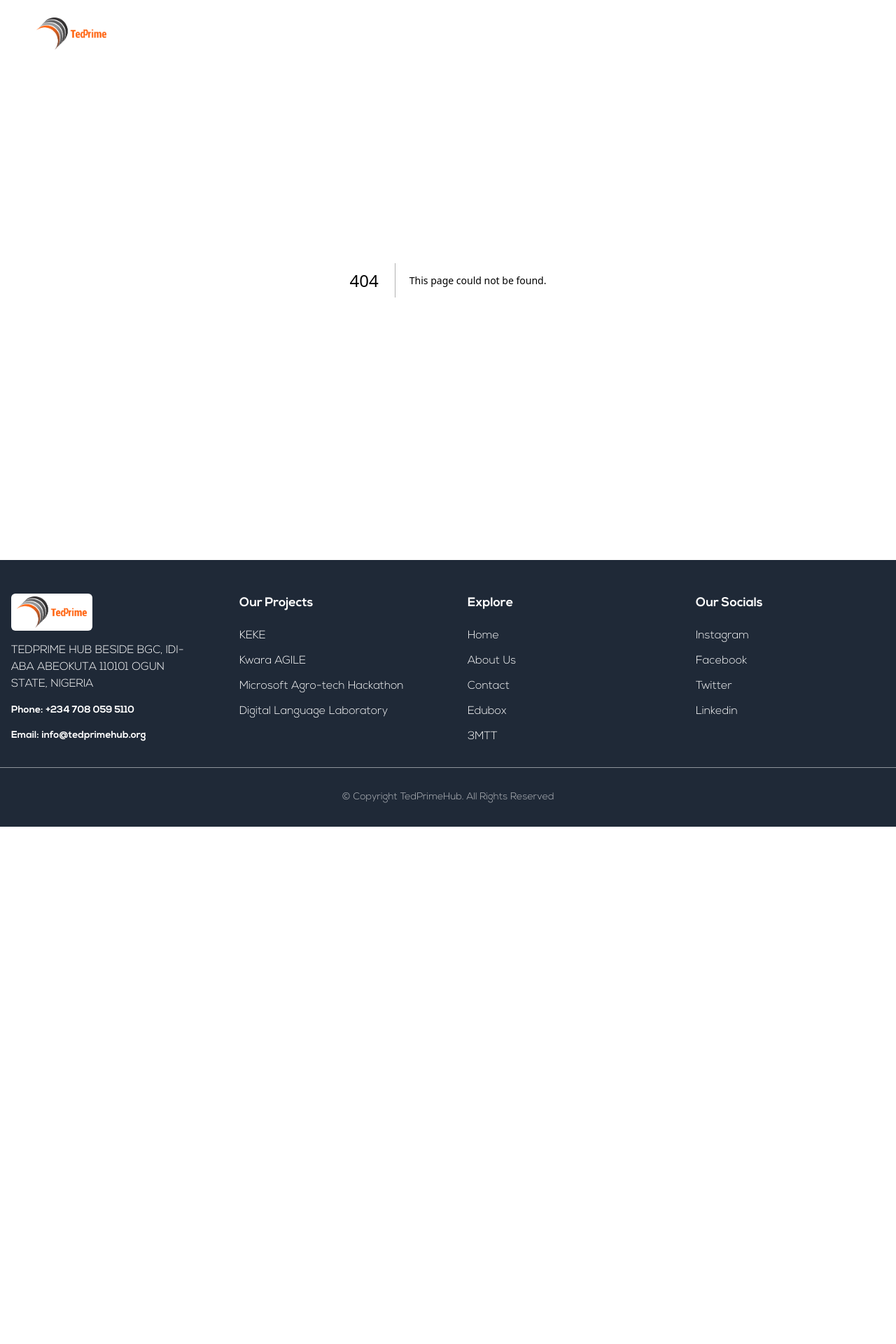
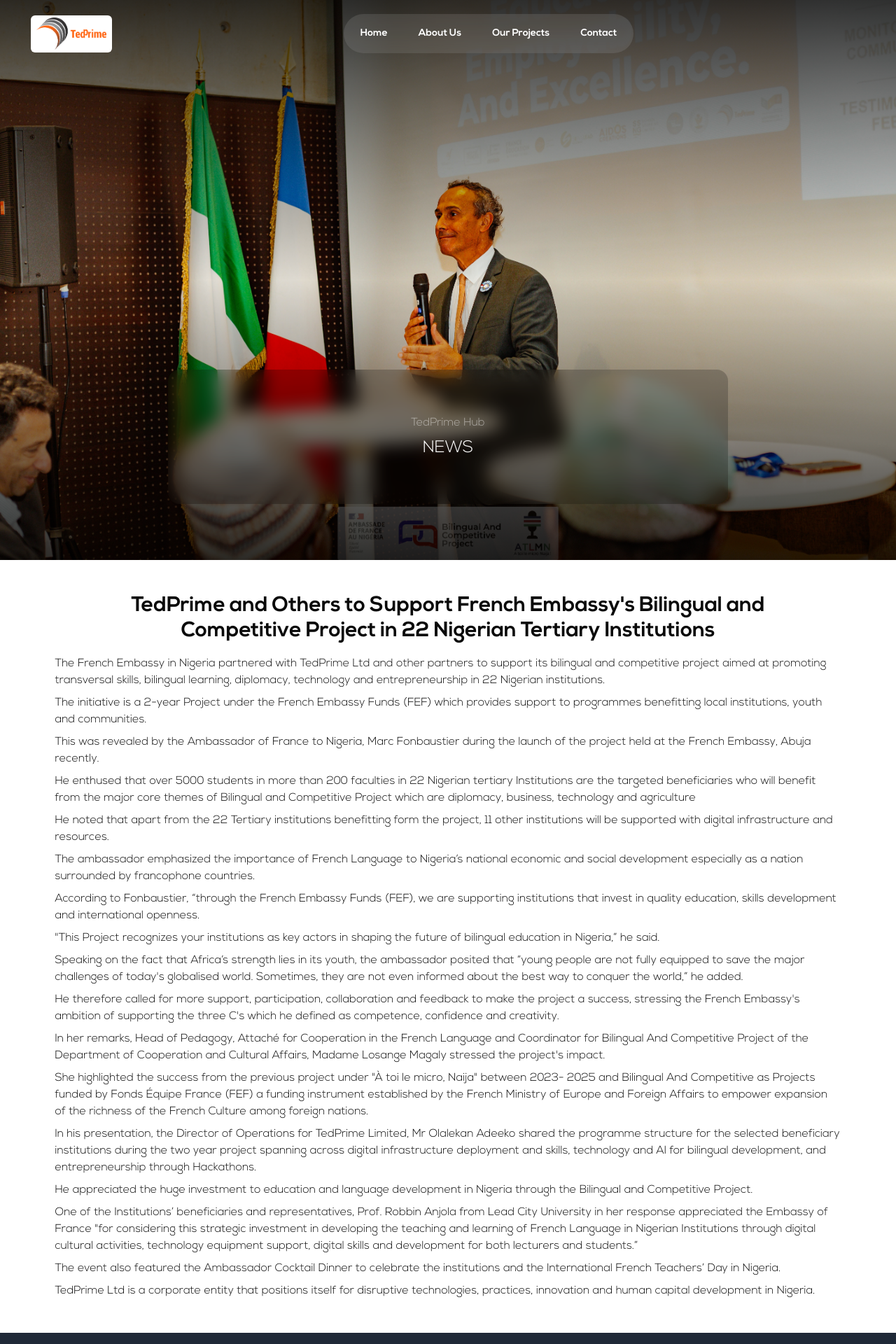
Before and after one commit to tedprime/nudotnet, a Next.js app: page /News/BAC in a window 1280 px wide. Before the commit this address had no page. Shown: the top 1920 px of the page at 70% size. Before the commit the page ends 1181 px from the top, so only its background shows below. Built offline with nearby package versions, Linux system fonts and the light colour scheme.

Commit message:
update imgs

```diff
--- /dev/null
+++ b/src/app/News/BAC/page.tsx
@@ -0,0 +1,9 @@
+import { BAC } from '../../../features/News';
+
+export default function Page() {
+  return (
+    <>
+      <BAC />
+    </>
+  );
+}
--- a/src/components/home/events.tsx
+++ b/src/components/home/events.tsx
@@ -9,20 +9,27 @@
 const events = [
   {
     id: 1,
+    date: 'March 2026',
+    description:
+      "TedPrime and Others to Support French Embassy's Bilingual and Competitive Project in 22 Nigerian Tertiary Institutions. ",
+    link: '/BAC',
+  },
+  {
+    id: 2,
     date: 'Sep 2023',
     description:
       'We aim to bridge the gap between education, technology and Skills between the Global North and Nigeria by providing schools, teachers, students and policy administrators the necessary skills through sustainable partnerships.',
     link: 'https://www.startupguide.com/tedprime-hub',
   },
   {
-    id: 2,
+    id: 3,
     date: 'Mar 2025',
     description:
       'A Nigerian ed-tech organisation, TedPrime Hub, has unveiled a digital platform tailored to uplift Nigeria’s artisans and informal sector',
     link: 'https://punchng.com/firm-unveils-platforms-to-empower-artisans/',
   },
   {
-    id: 3,
+    id: 4,
     date: 'Feb 2025',
     description: 'KWSG targets 28,000 school girls for digital skills training',
     link: 'https://thereflection.com.ng/2025/02/17/kwsg-targets-28000-school-girls-for-digital-skills-training-stephen-olufemi-oni-ilorin/',
@@ -60,7 +67,29 @@
         <div className="w-full overflow-hidden">
           <Slider ref={sliderRef} {...settings} className="h-full w-full">
             {/* slide */}
-            <div key={1} className="h-full w-full rounded-md border">
+             <div key={1} className="h-full w-full rounded-md border">
+              <Image
+                src={'/images/_A1A4699.jpg'}
+                alt=""
+                width={500}
+                height={500}
+                className="h-[250px] w-full rounded-t-md md:h-[450px]"
+              />
+              <p className="px-4 pt-6 text-black/80">Feb 2025</p>
+              <h4 className="mx-4 my-4 font-semibold">
+                TedPrime and Others to Support French Embassy's Bilingual and Competitive Project in 22 Nigerian Tertiary Institutions.
+              </h4>
+              <div className="mb-4">
+                <Link
+                  href={'/BAC'}
+                  target="_blank"
+                  className="px-4 text-[#ef6e11] underline"
+                >
+                  Full story here
+                </Link>
+              </div>
+            </div>
+            <div key={2} className="h-full w-full rounded-md border">
               <Image
                 src={'/images/agile.jpeg'}
                 alt=""
@@ -84,7 +113,7 @@
               </div>
             </div>
             {/* slide */}
-            <div key={2} className="h-full w-full rounded-md border">
+            <div key={3} className="h-full w-full rounded-md border">
               <Image
                 src={'/images/tedprimeC.jpg'}
                 alt=""
@@ -110,7 +139,7 @@
               </div>
             </div>
             {/* slide */}
-            <div key={3} className="h-full w-full rounded-md border">
+            <div key={4} className="h-full w-full rounded-md border">
               <Image
                 src={'/images/3mtt-winners.jpeg'}
                 alt=""
--- a/src/components/shared/footer.tsx
+++ b/src/components/shared/footer.tsx
@@ -70,6 +70,9 @@
               <li>
                 <Link href={'/projects'}>3MTT</Link>
               </li>
+              <li>
+                <Link href={'/News/BAC'}>BAC NEWS</Link>
+              </li>
             </ul>
           </div>
           <div>
--- /dev/null
+++ b/src/features/News/BAC.tsx
@@ -0,0 +1,91 @@
+import Image from 'next/image';
+
+
+export const BAC = () => {
+  return (
+    <>
+      {/* hero */}
+      <div className="relative isolate h-screen max-h-[1200px] overflow-hidden bg-stone-50">
+        <div className="h-full w-full">
+          <div className="relative h-full w-full">
+            <Image
+              src={'/images/_A1A4699.jpg'}
+              alt="BAC"
+              width={1000}
+              height={1000}
+              className="h-full w-full object-cover object-top"
+            />
+            <div className="absolute inset-0 top-0 h-full w-full bg-gradient-to-b from-black/80 via-transparent to-black/80"></div>
+            <div className="absolute inset-0 mx-auto mb-0 mt-auto flex h-fit w-full max-w-[800px] flex-col items-center justify-center rounded-none bg-black/20 py-16 backdrop-blur-md lg:mb-20 lg:rounded-2xl">
+              <p className="text-white/50">TedPrime Hub</p>
+              <p className="mt-2 text-balance text-center text-xl text-white md:text-2xl">
+                NEWS
+              </p>
+            </div>
+          </div>
+        </div>
+      </div>
+      {/* content */}
+      <div className="container py-12 w-full flex flex-col justify-center items-center gap-4">
+
+        <h3 className='text-3xl font-bold w-[80%] text-center'>TedPrime and Others to Support French Embassy's Bilingual and Competitive Project in 22 Nigerian Tertiary Institutions </h3>
+
+        <p className='w-[90%] text-left flex flex-col justify-center items-center gap-2'>
+          <p className='w-full'>
+            The French Embassy in Nigeria partnered with TedPrime Ltd and other partners to support its bilingual and competitive project aimed at promoting transversal skills, bilingual learning, diplomacy, technology and entrepreneurship in 22 Nigerian institutions.
+          </p>
+          <p className='w-full'>
+            The initiative is a 2-year Project under the French Embassy Funds (FEF) which provides support to programmes benefitting local institutions, youth and communities.
+          </p>
+          <p className='w-full'>
+            This was revealed by the Ambassador of France to Nigeria, Marc Fonbaustier during the launch of the project held at the French Embassy, Abuja recently.
+          </p>
+          <p className='w-full'>
+            He enthused that over 5000 students in  more than 200 faculties in 22 Nigerian tertiary Institutions are the targeted beneficiaries who will benefit from the major core themes of Bilingual and Competitive Project which are diplomacy, business, technology and agriculture
+          </p>
+          <p className='w-full'>
+            He noted that apart from the 22 Tertiary institutions benefitting form the project, 11 other institutions will be supported with digital infrastructure and resources.
+          </p>
+          <p className='w-full'>
+            The ambassador emphasized the importance of French Language to Nigeria’s national economic and social development especially as a nation surrounded by francophone countries.
+          </p>
+          <p className='w-full'>
+            According to Fonbaustier, “through the French Embassy Funds (FEF), we are supporting institutions that invest in quality education, skills development and international openness.
+          </p>
+          <p className='w-full'>
+            "This Project recognizes your institutions as key actors in shaping the future of bilingual education in Nigeria,” he said.
+          </p>
+          <p className='w-full'>
+            Speaking on the fact that Africa’s strength lies in its youth, the ambassador posited that “young people are not fully equipped to save the major challenges of today's globalised world. Sometimes, they are not even informed about the best way to conquer the world,” he added.
+          </p>
+          <p className='w-full'>
+            He therefore called for more support, participation, collaboration and feedback to make the project a success, stressing the French Embassy's ambition of supporting the three C's which he defined as competence, confidence and creativity.
+          </p>
+          <p className='w-full'>
+            In her remarks, Head of Pedagogy, Attaché for Cooperation in the French Language and Coordinator for Bilingual And Competitive Project of the Department of Cooperation and Cultural Affairs, Madame Losange Magaly stressed the project's impact.
+          </p>
+          <p className='w-full'>
+            She highlighted the success from the previous project under "À toi le micro, Naija" between 2023- 2025 and Bilingual And Competitive as Projects funded by Fonds Équipe France (FEF) a funding instrument established by the French Ministry of Europe and Foreign Affairs to empower expansion of the richness of the French Culture among foreign nations.
+          </p>
+          <p className='w-full'>
+            In his presentation, the Director of Operations for TedPrime Limited, Mr Olalekan Adeeko shared the programme structure for the selected beneficiary institutions during the two year project spanning across digital infrastructure deployment and skills, technology and AI for bilingual development, and entrepreneurship through Hackathons.
+          </p>
+          <p className='w-full'>
+            He appreciated the huge investment to education and language development in Nigeria through the Bilingual and Competitive Project.
+          </p>
+          <p className='w-full'>
+            One of the Institutions’ beneficiaries and representatives, Prof. Robbin Anjola from Lead City University in her response appreciated the Embassy of France "for considering this strategic investment in developing the teaching and learning of French Language in Nigerian Institutions through digital cultural activities, technology equipment support, digital skills and development for both lecturers and students.”
+          </p>
+          <p className='w-full'>
+            The event  also featured the Ambassador Cocktail Dinner to celebrate the institutions and the International French Teachers’ Day in Nigeria.
+          </p>
+          <p className='w-full'>
+            TedPrime Ltd is a corporate entity that positions itself for disruptive technologies, practices, innovation and human capital development in Nigeria.
+          </p>
+
+        </p>
+
+      </div>
+    </>
+  );
+};
--- /dev/null
+++ b/src/features/News/index.ts
@@ -0,0 +1 @@
+export * from './BAC'
```
